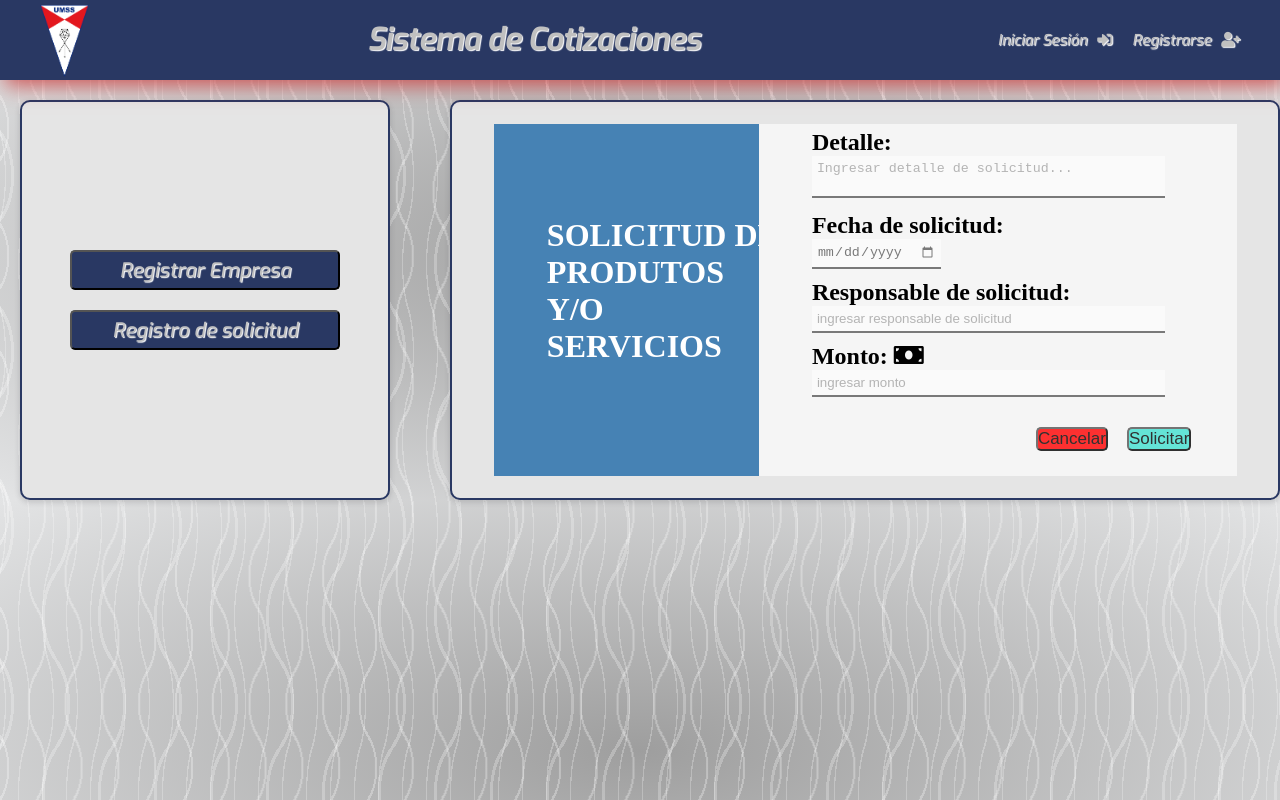
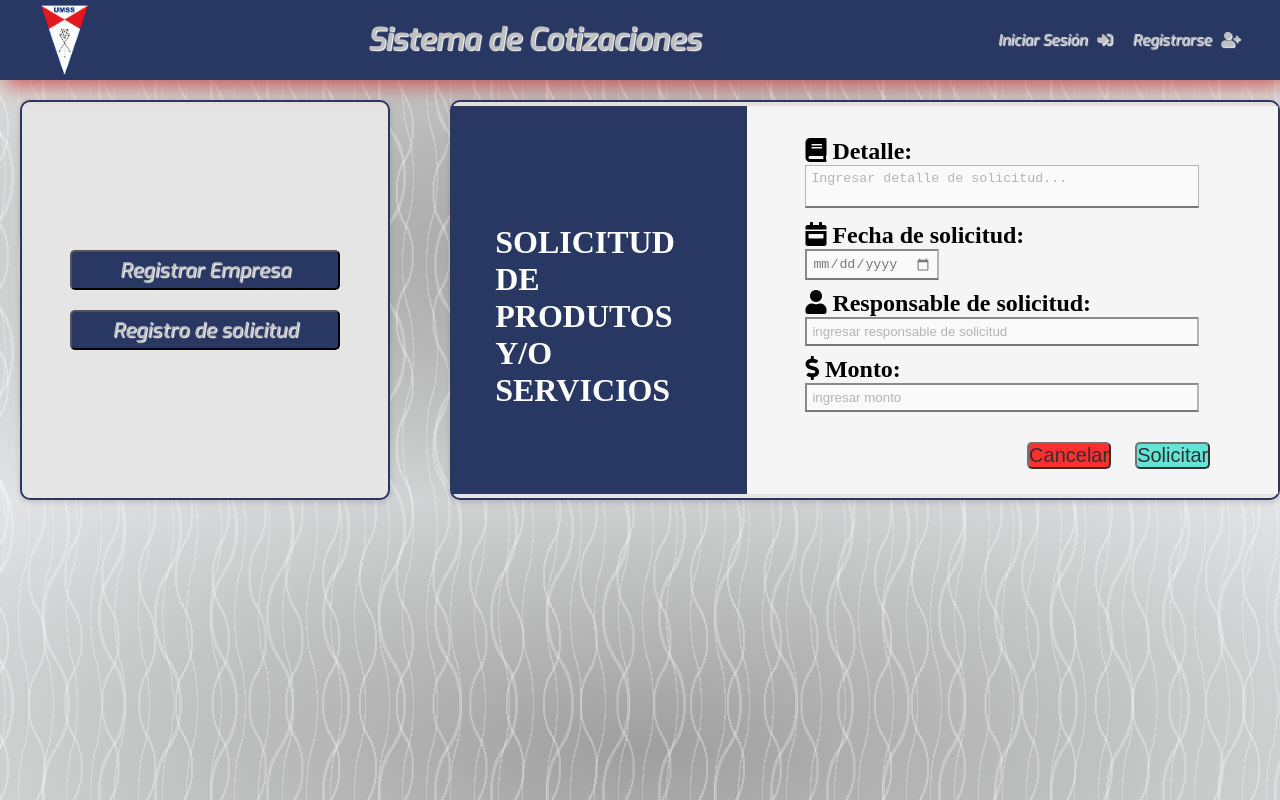
Before and after one commit to garySZA/Proyecto-TIS, a React (Create React App) app in the folder proyecto/: page / in a window 1280 px wide. Both pictures are taken after a click on the button "Registro de solicitud". Built offline with nearby package versions, Linux system fonts and the light colour scheme.

Commit message:
formulario de registro II

```diff
--- a/proyecto/src/Componentes/Solicitud_productos-servicios/Estilos_formulario_productos-servicios.css
+++ b/proyecto/src/Componentes/Solicitud_productos-servicios/Estilos_formulario_productos-servicios.css
@@ -1,8 +1,8 @@
 
 
 .contenedor-deRegistro {
-    width: 90%;
-    max-width: 1600px;
+    width: 100%;
+    max-width:1600px;
     margin: auto;
     overflow: hidden;
     display: flex;
@@ -13,7 +13,7 @@
     max-width: 1600px;
     margin: auto;
     overflow: hidden;
-    background: steelblue;
+    background-color: var(--color_fondo);
     color: white;
     margin-top: 0%;
     margin-block-end: 0%;
@@ -24,8 +24,15 @@
         max-width: 1600px;
         margin: auto;
         overflow: hidden;
-        margin-top: 35%;
-        margin-left: 20%;
+        margin-top: 40%;
+        margin-left: 10%;
+        display: flex;
+    }
+
+    .SolitudDeProductos-servicios {
+        display: flex;
+        margin-left: 5%;
+        margin-right: 15%;
     }
 
 .contenedor-formularioDeRegistro {
@@ -42,6 +49,7 @@
         max-width: 1600px;
         margin: auto;
         overflow: hidden;
+        margin-top: 5%;
     }
 
         /*.input-introducir-detalle {
@@ -51,7 +59,7 @@
         .introducir-detalleDeRegistro {
             width: 95%;
             padding: 5px;
-            border: none;
+            /*border: none;*/
             border-bottom: 2px solid black;
             opacity: 0.5;
             resize: none;
@@ -67,7 +75,7 @@
         .introducir-fechaDeSolicitud {
             /*width: 95%;*/
             padding: 5px;
-            border: none;
+            /*border: none;*/
             border-bottom: 2px solid black;
             opacity: 0.5;
         }
@@ -82,7 +90,7 @@
         .introducir-responsableDeSolicitud {
             width: 95%;
             padding: 5px;
-            border: none;
+            /*border: none;*/
             border-bottom: 2px solid black;
             opacity: 0.5;
         }
@@ -97,14 +105,14 @@
         .introducir-monto{
             width: 95%;
             padding: 5px;
-            border: none;
+            /*border: none;*/
             border-bottom: 2px solid black;
             opacity: 0.5;
         }
 
 .contendor-botonesDeRegistro {
     padding: 25px;
-    width: 90%;
+    width: 100%;
     max-width: 1600px;
     margin: auto;
     overflow: hidden;
@@ -112,13 +120,13 @@
 }
 
     .boton-cancelarRegistro {
-        margin-left: 60%;
+        margin-left: 53%;
     }
 
         .cancelarRegistro {
             /*color: red;*/
             background-color: red;
-            font-size: 17px;
+            font-size: 20px;
             cursor: pointer;
             border-radius: 5px;
             opacity: 0.8;
@@ -134,7 +142,7 @@
         .solicitarRegistro {
             /*color: turquoise;*/
             background-color: turquoise;
-            font-size: 17px;
+            font-size: 20px;
             cursor: pointer;
             border-radius: 5px;
             opacity: 0.8;
--- a/proyecto/src/Componentes/Solicitud_productos-servicios/Formulario_productos-servicios.js
+++ b/proyecto/src/Componentes/Solicitud_productos-servicios/Formulario_productos-servicios.js
@@ -13,6 +13,7 @@ class Formulario_ProductosServicios extends Component{
     }
 
     operation(){
+        alert("mensaje de alerta");
         this.setState.showMe = true;
     }
 
@@ -28,32 +29,32 @@ class Formulario_ProductosServicios extends Component{
                         </div>
                         <div className="contenedor-formularioDeRegistro">
                             <div className="contenedor-detalle">
-                                <h2 className="campo-detalle">Detalle:</h2>
+                                <h2 className="campo-detalle"> <i class="fas fa-book"></i> Detalle:</h2>
                                 <div className="input-introducir-detalle">
                                     <textarea className="introducir-detalleDeRegistro" type="text" placeholder="Ingresar detalle de solicitud..." maxlength="200"></textarea>
                                 </div>
                             </div>
                             <div className="contenedor-fechaDeSolicitud">
-                                <h2 className="campo-fechaDeSolicitud">Fecha de solicitud:</h2>
+                                <h2 className="campo-fechaDeSolicitud"><i class="fas fa-calendar-week"></i> Fecha de solicitud:</h2>
                                 <div className="input-introducir-fechaDeSolicitud">
                                     <input className="introducir-fechaDeSolicitud" type="date" name="fecha" ></input>
                                 </div>
                             </div>
                             <div className="contenedro-responsableDeSolicitud">
-                                <h2 className="campo-responsableDeSolicitud">Responsable de solicitud:</h2>
+                                <h2 className="campo-responsableDeSolicitud"> <i class="fas fa-user"></i> Responsable de solicitud:</h2>
                                 <div className="input-introducir-responsableDeSolicitud">
                                     <input className="introducir-responsableDeSolicitud" type="text" placeholder="ingresar responsable de solicitud"></input>
                                 </div>
                             </div>
                             <div className="contenedor-monto">
-                                <h2 className="campo-monto">Monto: <i class="fas fa-money-bill"> </i> </h2>
+                                <h2 className="campo-monto"> <i class="fas fa-dollar-sign"></i> Monto:   </h2>
                                 <div className="input-introducir-monto">
-                                    <input className="introducir-monto" type="number" placeholder="ingresar monto" ></input>
+                                    <input className="introducir-monto" type="number" placeholder="ingresar monto" required pattern="[0-9]+" ></input>
                                 </div>
                             </div>
                             <div className="contendor-botonesDeRegistro">
                                 <div className="boton-cancelarRegistro">
-                                    <button className="cancelarRegistro" type="button">Cancelar</button>
+                                    <button className="cancelarRegistro" type="button" onClick="alert('se cancelo el registro')" >Cancelar</button>
                                 </div>
                                 <div className="boton-solicitarRegistro">
                                     <button className="solicitarRegistro">Solicitar</button>
```
